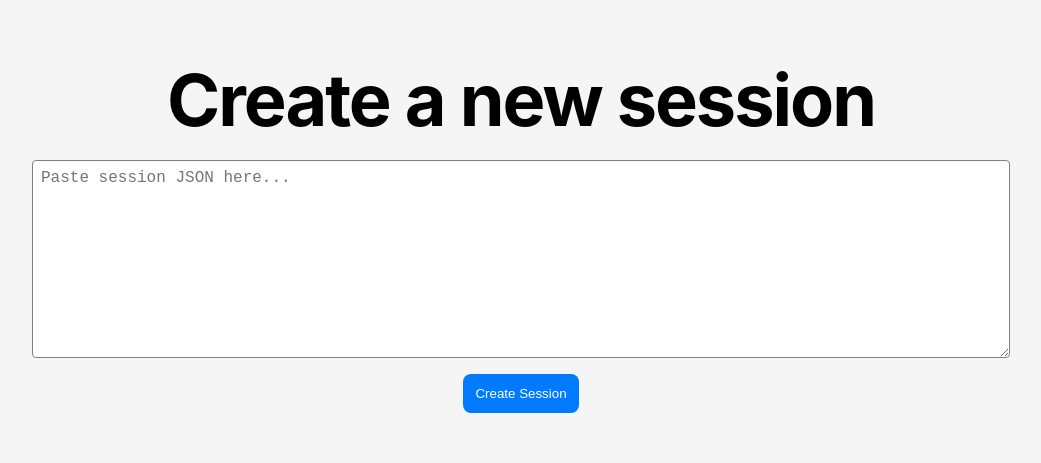
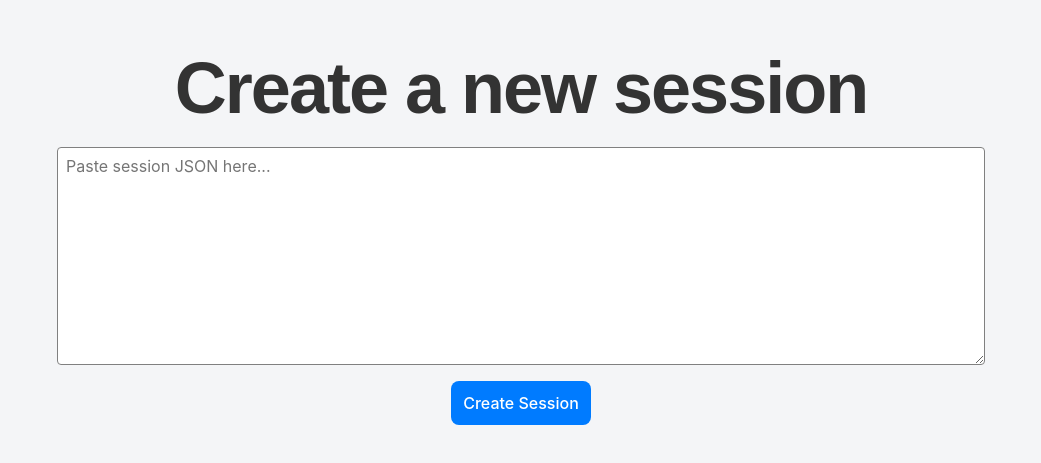
Before and after one commit to MiraZzle/hlasovatko-bachelor-thesis, a SvelteKit app in the folder manager/: page /session/create in a window 1280 px wide. Shown: the part 165-628 px from the top of the page, without its empty margins (119-1160 px from the left). Built offline with nearby package versions, Linux system fonts and the light colour scheme; no server answers.

Commit message:
feat: define global FE variables

```diff
--- a/manager/src/styles/global.scss
+++ b/manager/src/styles/global.scss
@@ -1,5 +1,161 @@
+// src/styles/global.scss
+
+// Import variables first
+@import './variables.scss';
+
+// --- Reset/Base Styles ---
+
+*,
+*::before,
+*::after {
+	box-sizing: border-box;
+	margin: 0;
+	padding: 0;
+}
+
+html {
+	font-size: $font-size-base; // Use base font size from variables
+	scroll-behavior: smooth;
+	height: 100%;
+}
+
 body {
-	margin: 0;
-	font-family: 'Inter', sans-serif;
-	background-color: #f5f5f5;
+	font-family: $font-family-primary;
+	color: $color-text-primary;
+	background-color: $color-background;
+	line-height: $line-height-base;
+	min-height: 100%;
+	-webkit-font-smoothing: antialiased;
+	-moz-osx-font-smoothing: grayscale;
 }
+
+h1,
+h2,
+h3,
+h4,
+h5,
+h6 {
+	font-family: $font-family-secondary; // Use secondary font for headings
+	font-weight: $font-weight-bold;
+	line-height: $line-height-heading;
+	margin-bottom: $spacing-md; // Add some default spacing below headings
+}
+
+h1 {
+	font-size: $font-size-4xl;
+}
+h2 {
+	font-size: $font-size-3xl;
+}
+h3 {
+	font-size: $font-size-2xl;
+}
+h4 {
+	font-size: $font-size-xl;
+}
+h5 {
+	font-size: $font-size-lg;
+}
+h6 {
+	font-size: $font-size-md;
+}
+
+p {
+	margin-bottom: $spacing-md;
+}
+
+a {
+	color: $color-link;
+	text-decoration: none;
+	transition: color $transition-duration-fast $transition-timing-function;
+
+	&:hover {
+		color: $color-link-hover;
+		text-decoration: underline;
+	}
+}
+
+ul,
+ol {
+	list-style-position: inside;
+	margin-bottom: $spacing-md;
+	padding-left: $spacing-md; // Indent lists slightly
+}
+
+img,
+video,
+svg {
+	max-width: 100%;
+	height: auto;
+	display: block; // Remove extra space below inline images
+}
+
+button {
+	font-family: inherit; // Inherit font from body
+	cursor: pointer;
+	border: none;
+	background: none;
+	padding: 0; // Remove default padding
+	color: inherit;
+}
+
+input,
+textarea,
+select,
+button {
+	font-size: inherit; // Ensure form elements inherit font size
+	font-family: inherit;
+}
+
+// --- Utility Classes (Optional but often helpful) ---
+
+.container {
+	width: 100%;
+	margin-left: auto;
+	margin-right: auto;
+	padding-left: $spacing-md;
+	padding-right: $spacing-md;
+
+	@media (min-width: $breakpoint-sm) {
+		max-width: $container-max-width-sm;
+	}
+	@media (min-width: $breakpoint-md) {
+		max-width: $container-max-width-md;
+	}
+	@media (min-width: $breakpoint-lg) {
+		max-width: $container-max-width-lg;
+	}
+	@media (min-width: $breakpoint-xl) {
+		max-width: $container-max-width-xl;
+	}
+}
+
+// Add more utility classes as needed (e.g., for text alignment, margins, paddings)
+
+// --- App Specific Global Styles ---
+
+#svelte {
+	// Target the default SvelteKit mounting point
+	min-height: 100vh; // Ensure app takes full viewport height
+	display: flex;
+	flex-direction: column;
+}
+
+main {
+	flex-grow: 1; // Allow main content to fill available space
+}
+
+// Example: Style scrollbars (optional)
+// ::-webkit-scrollbar {
+//   width: 8px;
+// }
+// ::-webkit-scrollbar-track {
+//   background: $color-surface-alt;
+// }
+// ::-webkit-scrollbar-thumb {
+//   background: $color-border;
+//   border-radius: $border-radius-pill;
+// }
+// ::-webkit-scrollbar-thumb:hover {
+//   background: $color-text-secondary;
+// }
--- a/manager/src/styles/variables.scss
+++ b/manager/src/styles/variables.scss
@@ -1 +1,134 @@
-$primary: #ff0000;
+// src/styles/variables.scss
+
+// 🎨 Colors
+// ---
+// Primary brand colors
+$color-primary: #4a47a3; // Example: A nice purple
+$color-primary-light: #7e7cdb;
+$color-primary-dark: #2d2a62;
+
+// Secondary accent colors
+$color-secondary: #ff9f43; // Example: An orange accent
+$color-secondary-light: #ffb77e;
+$color-secondary-dark: #c77014;
+
+// Neutral background and surface colors
+$color-background: #f4f5f7;
+$color-surface: #ffffff;
+$color-surface-alt: #eef0f2; // Slightly different surface, e.g., for inputs
+
+// Text colors
+$color-text-primary: #333333;
+$color-text-secondary: #666666;
+$color-text-on-primary: #ffffff; // Text on primary background
+$color-text-on-secondary: #ffffff; // Text on secondary background
+$color-text-disabled: #aaaaaa;
+$color-link: $color-primary;
+$color-link-hover: $color-primary-dark;
+
+// Status colors
+$color-success: #2ecc71;
+$color-error: #e74c3c;
+$color-warning: #f39c12;
+$color-info: #3498db;
+
+// Border colors
+$color-border: #cccccc;
+$color-border-light: #e0e0e0;
+
+// Specific UI Element Colors (Optional but can be useful)
+$color-button-disabled-bg: #e0e0e0;
+$color-input-border: $color-border;
+$color-input-focus-border: $color-primary;
+
+// ண்ட் Typography
+// ---
+// Font families
+$font-family-primary: 'Inter', sans-serif; // Example: Clean sans-serif for UI
+$font-family-secondary: 'Poppins', sans-serif; // Example: Slightly more playful for headings
+
+// Base font size (used for rem calculation)
+$font-size-base: 16px; // Typically 16px
+
+// Font sizes (using rem for scalability)
+$font-size-xs: 0.75rem; // 12px
+$font-size-sm: 0.875rem; // 14px
+$font-size-md: 1rem; // 16px (base)
+$font-size-lg: 1.125rem; // 18px
+$font-size-xl: 1.25rem; // 20px
+$font-size-2xl: 1.5rem; // 24px
+$font-size-3xl: 1.875rem; // 30px
+$font-size-4xl: 2.25rem; // 36px
+$font-size-5xl: 3rem; // 48px
+
+// Font weights
+$font-weight-light: 300;
+$font-weight-regular: 400;
+$font-weight-medium: 500;
+$font-weight-semibold: 600;
+$font-weight-bold: 700;
+$font-weight-extrabold: 800;
+
+// Line heights
+$line-height-base: 1.5;
+$line-height-heading: 1.2;
+
+// 📐 Layout & Spacing
+// ---
+// Base spacing unit
+$spacing-base: 8px;
+
+// Spacing scale
+$spacing-xs: $spacing-base * 0.5; // 4px
+$spacing-sm: $spacing-base; // 8px
+$spacing-md: $spacing-base * 2; // 16px
+$spacing-lg: $spacing-base * 3; // 24px
+$spacing-xl: $spacing-base * 4; // 32px
+$spacing-2xl: $spacing-base * 6; // 48px
+$spacing-3xl: $spacing-base * 8; // 64px
+
+// Container widths
+$container-max-width-sm: 640px;
+$container-max-width-md: 768px;
+$container-max-width-lg: 1024px;
+$container-max-width-xl: 1280px;
+
+// 🖼️ Borders & Shadows
+// ---
+$border-radius-sm: 4px;
+$border-radius-md: 8px;
+$border-radius-lg: 16px;
+$border-radius-pill: 9999px;
+$border-radius-circle: 50%;
+
+$border-width-thin: 1px;
+$border-width-medium: 2px;
+$border-width-thick: 3px;
+
+$box-shadow-sm: 0 1px 2px 0 rgba(0, 0, 0, 0.05);
+$box-shadow-md:
+	0 4px 6px -1px rgba(0, 0, 0, 0.1),
+	0 2px 4px -1px rgba(0, 0, 0, 0.06);
+$box-shadow-lg:
+	0 10px 15px -3px rgba(0, 0, 0, 0.1),
+	0 4px 6px -2px rgba(0, 0, 0, 0.05);
+$box-shadow-xl:
+	0 20px 25px -5px rgba(0, 0, 0, 0.1),
+	0 10px 10px -5px rgba(0, 0, 0, 0.04);
+$box-shadow-inner: inset 0 2px 4px 0 rgba(0, 0, 0, 0.06);
+
+// 📱 Breakpoints (adjust as needed)
+// ---
+$breakpoint-xs: 0;
+$breakpoint-sm: 640px;
+$breakpoint-md: 768px;
+$breakpoint-lg: 1024px;
+$breakpoint-xl: 1280px;
+$breakpoint-2xl: 1536px;
+
+// ⏱️ Transitions
+// ---
+$transition-duration-fast: 150ms;
+$transition-duration-base: 300ms;
+$transition-duration-slow: 500ms;
+$transition-timing-function: ease-in-out;
```
